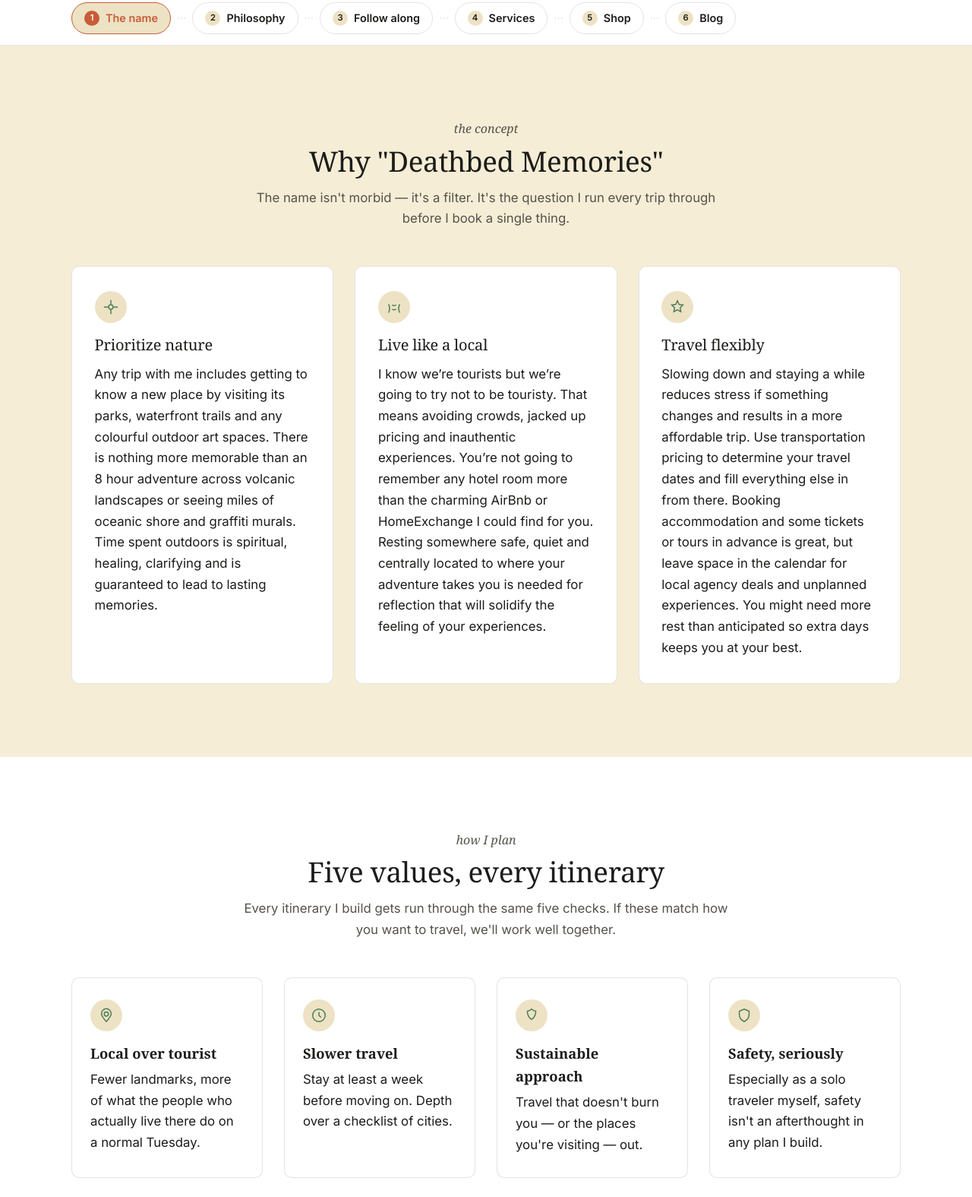
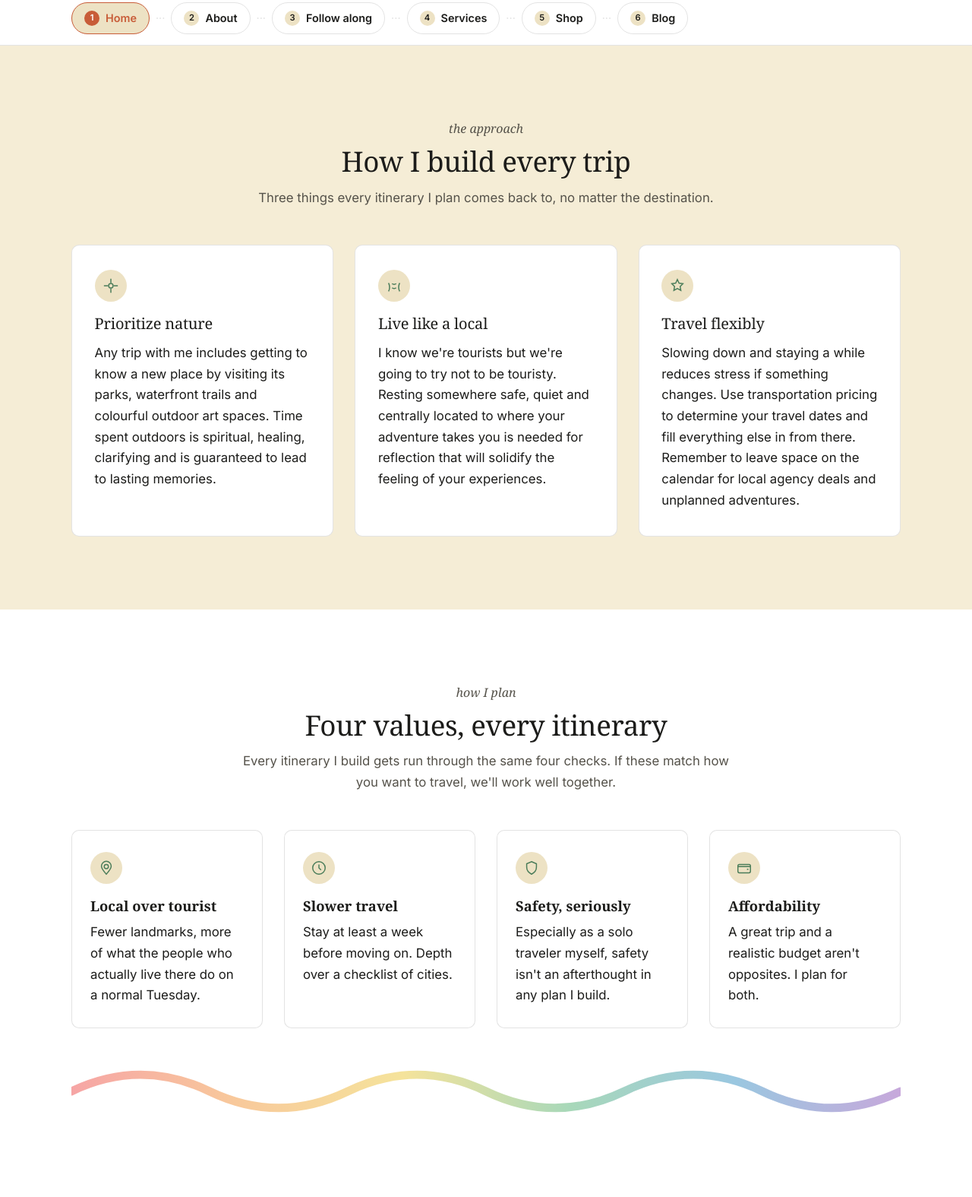
Before and after one commit to DeathbedMemories/website, a plain HTML site: page index.html in a window 1280 px wide. Shown: the part 714-2289 px from the top of the page at 76% size. Drawn offline with Linux system fonts and the light colour scheme.

Commit message:
Revise text in index.html for clarity
Updated text content for clarity and consistency.

```diff
--- a/index.html
+++ b/index.html
@@ -43,10 +43,10 @@
     </svg>
   </div>
   <div class="wrap hero-inner">
-      <p class="hero-tag">live your bucket list</p>
+    <p class="hero-tag">live your bucket list</p>
     <h1>Create deathbed memories.</h1>
     <p>
-      for customized experiences you’ll remember at the end of life, plan a trip with Manz - your nomadic commission-free personal travel consultant
+      for customized experiences you'll remember at the end of life, plan a trip with Manz - your nomadic commission-free personal travel consultant
     </p>
     <div class="hero-actions">
       <a class="btn btn-primary" href="services.html">
@@ -65,9 +65,9 @@
 
 <nav class="trail-nav" aria-label="Page sections">
   <div class="wrap">
-    <a class="trail-stop" data-section="concept" href="#concept"><span class="num">1</span> The name</a>
+    <a class="trail-stop" data-section="concept" href="#concept"><span class="num">1</span> Home</a>
     <span class="trail-connector">···</span>
-    <a class="trail-stop" data-section="values" href="#values"><span class="num">2</span> Philosophy</a>
+    <a class="trail-stop" data-section="values" href="#values"><span class="num">2</span> About</a>
     <span class="trail-connector">···</span>
     <a class="trail-stop" data-section="follow" href="#follow"><span class="num">3</span> Follow along</a>
     <span class="trail-connector">···</span>
@@ -82,11 +82,11 @@
 <section id="concept">
   <div class="wrap">
     <div class="section-head reveal">
-      <p class="eyebrow">the concept</p>
-      <h2>Why "Deathbed Memories"</h2>
+      <p class="eyebrow">the approach</p>
+      <h2>How I build every trip</h2>
       <p>
-        The name isn't morbid — it's a filter. It's the question I run every
-        trip through before I book a single thing.
+        Three things every itinerary I plan comes back to, no matter the
+        destination.
       </p>
     </div>
     <div class="grid reveal-stagger">
@@ -94,21 +94,31 @@
         <div class="card-icon"><svg viewBox="0 0 24 24" fill="none" stroke="currentColor" stroke-width="1.6"><path d="M12 2v6M12 16v6M2 12h6M16 12h6"/><circle cx="12" cy="12" r="3.2"/></svg></div>
         <h3>Prioritize nature</h3>
         <p>
-          Any trip with me includes getting to know a new place by visiting its parks, waterfront trails and any colourful outdoor art spaces. There is nothing more memorable than an 8 hour adventure across volcanic landscapes or seeing miles of oceanic shore and graffiti murals. Time spent outdoors is spiritual, healing, clarifying and is guaranteed to lead to lasting memories.
+          Any trip with me includes getting to know a new place by visiting
+          its parks, waterfront trails and colourful outdoor art spaces.
+          Time spent outdoors is spiritual, healing, clarifying and is
+          guaranteed to lead to lasting memories.
         </p>
       </div>
       <div class="card reveal" style="--i:1">
         <div class="card-icon"><svg viewBox="0 0 24 24" fill="none" stroke="currentColor" stroke-width="1.6"><path d="M4 20c2-4 2-8 0-12M20 20c-2-4-2-8 0-12" /><path d="M9 9c1.5 1 4.5 1 6 0M9 15c1.5 1 4.5 1 6 0"/></svg></div>
         <h3>Live like a local</h3>
         <p>
-          I know we’re tourists but we’re going to try not to be touristy. That means avoiding crowds, jacked up pricing and inauthentic experiences. You’re not going to remember any hotel room more than the charming AirBnb or HomeExchange I could find for you. Resting somewhere safe, quiet and centrally located to where your adventure takes you is needed for reflection that will solidify the feeling of your experiences.
+          I know we're tourists but we're going to try not to be touristy.
+          Resting somewhere safe, quiet and centrally located to where your
+          adventure takes you is needed for reflection that will solidify
+          the feeling of your experiences.
         </p>
       </div>
       <div class="card reveal" style="--i:2">
         <div class="card-icon"><svg viewBox="0 0 24 24" fill="none" stroke="currentColor" stroke-width="1.6"><path d="M12 3l2.4 5.2L20 9l-4 4 1 5.8L12 16l-5 2.8 1-5.8-4-4 5.6-.8L12 3z"/></svg></div>
         <h3>Travel flexibly</h3>
         <p>
-          Slowing down and staying a while reduces stress if something changes and results in a more affordable trip. Use transportation pricing to determine your travel dates and fill everything else in from there. Booking accommodation and some tickets or tours in advance is great, but leave space in the calendar for local agency deals and unplanned experiences. You might need more rest than anticipated so extra days keeps you at your best.
+          Slowing down and staying a while reduces stress if something
+          changes. Use transportation pricing to determine your travel
+          dates and fill everything else in from there. Remember to leave
+          space on the calendar for local agency deals and unplanned
+          adventures.
         </p>
       </div>
     </div>
@@ -119,9 +129,9 @@
   <div class="wrap">
     <div class="section-head reveal">
       <p class="eyebrow">how I plan</p>
-      <h2>Five values, every itinerary</h2>
+      <h2>Four values, every itinerary</h2>
       <p>
-        Every itinerary I build gets run through the same five checks.
+        Every itinerary I build gets run through the same four checks.
         If these match how you want to travel, we'll work well together.
       </p>
     </div>
@@ -139,29 +149,45 @@
         cities.
       </li>
       <li class="reveal" style="--i:2">
-        <div class="card-icon"><svg viewBox="0 0 24 24" fill="none" stroke="currentColor" stroke-width="1.6"><path d="M12 3c3 2.5 6 3 6 3s.5 8-6 12c-6.5-4-6-12-6-12s3-.5 6-3z"/></svg></div>
-        <strong>Sustainable approach</strong>
-        Travel that doesn't burn you — or the places you're visiting — out.
-      </li>
-      <li class="reveal" style="--i:3">
         <div class="card-icon"><svg viewBox="0 0 24 24" fill="none" stroke="currentColor" stroke-width="1.6"><path d="M12 3l7 3v5c0 5-3 8-7 10-4-2-7-5-7-10V6l7-3z"/></svg></div>
         <strong>Safety, seriously</strong>
         Especially as a solo traveler myself, safety isn't an afterthought
         in any plan I build.
       </li>
-      <li class="reveal" style="--i:4">
+      <li class="reveal" style="--i:3">
         <div class="card-icon"><svg viewBox="0 0 24 24" fill="none" stroke="currentColor" stroke-width="1.6"><rect x="3" y="7" width="18" height="12" rx="2"/><path d="M3 10h18M16 14h2"/></svg></div>
         <strong>Affordability</strong>
         A great trip and a realistic budget aren't opposites. I plan for
         both.
       </li>
     </ul>
-    <p class="mt-2 reveal">
-      Who this is for: aspiring digital nomads figuring out remote work
-      abroad, solo adventurers who want to explore on foot, travelers tired
-      of touristy itineraries, and burned-out professionals ready for a
-      real change of pace.
-    </p>
+    <div class="who-block reveal mt-2">
+      <div class="pride-squiggle" aria-hidden="true">
+        <svg viewBox="0 0 300 24" preserveAspectRatio="none">
+          <defs>
+            <linearGradient id="prideGrad" x1="0" y1="0" x2="1" y2="0">
+              <stop offset="0%" stop-color="#F6A5A5"/>
+              <stop offset="20%" stop-color="#F8C99B"/>
+              <stop offset="40%" stop-color="#F5E39B"/>
+              <stop offset="60%" stop-color="#A8D8B9"/>
+              <stop offset="80%" stop-color="#9AC7E0"/>
+              <stop offset="100%" stop-color="#C7A8DB"/>
+            </linearGradient>
+          </defs>
+          <path d="M0,14 Q25,2 50,14 T100,14 T150,14 T200,14 T250,14 T300,14" fill="none" stroke="url(#prideGrad)" stroke-width="3" stroke-linecap="round"/>
+        </svg>
+      </div>
+      <svg class="who-tree" viewBox="0 0 60 80" aria-hidden="true">
+        <path d="M30 78V52" stroke="#5c4326" stroke-width="3" stroke-linecap="round"/>
+        <path d="M30 8 L46 34 H38 L50 52 H10 L22 34 H14 Z" fill="var(--color-forest)"/>
+      </svg>
+      <p>
+        <strong>Who this is for:</strong> aspiring digital nomads figuring out
+        remote work abroad, solo adventurers who want to explore on foot,
+        travelers tired of touristy itineraries, and burned-out
+        professionals ready for a real change of pace.
+      </p>
+    </div>
   </div>
 </section>
 
@@ -172,7 +198,16 @@
       <h2>Follow the trip</h2>
       <p>Recent posts from the road, pulled from each platform.</p>
     </div>
-    <div class="grid reveal" id="social-grid"><!-- filled in by js/social.js --></div>
+    <div class="grid reveal" id="social-grid">
+      <div class="social-card">
+        <div class="platform-label"><span>Blog</span></div>
+        <div class="link-card">
+          <p>The longer version of every trip — written as it happens.</p>
+          <a class="btn btn-primary mt-2" href="blog.html">Read the blog</a>
+        </div>
+      </div>
+      <!-- the rest are filled in by js/social.js -->
+    </div>
   </div>
 </section>
 
```
